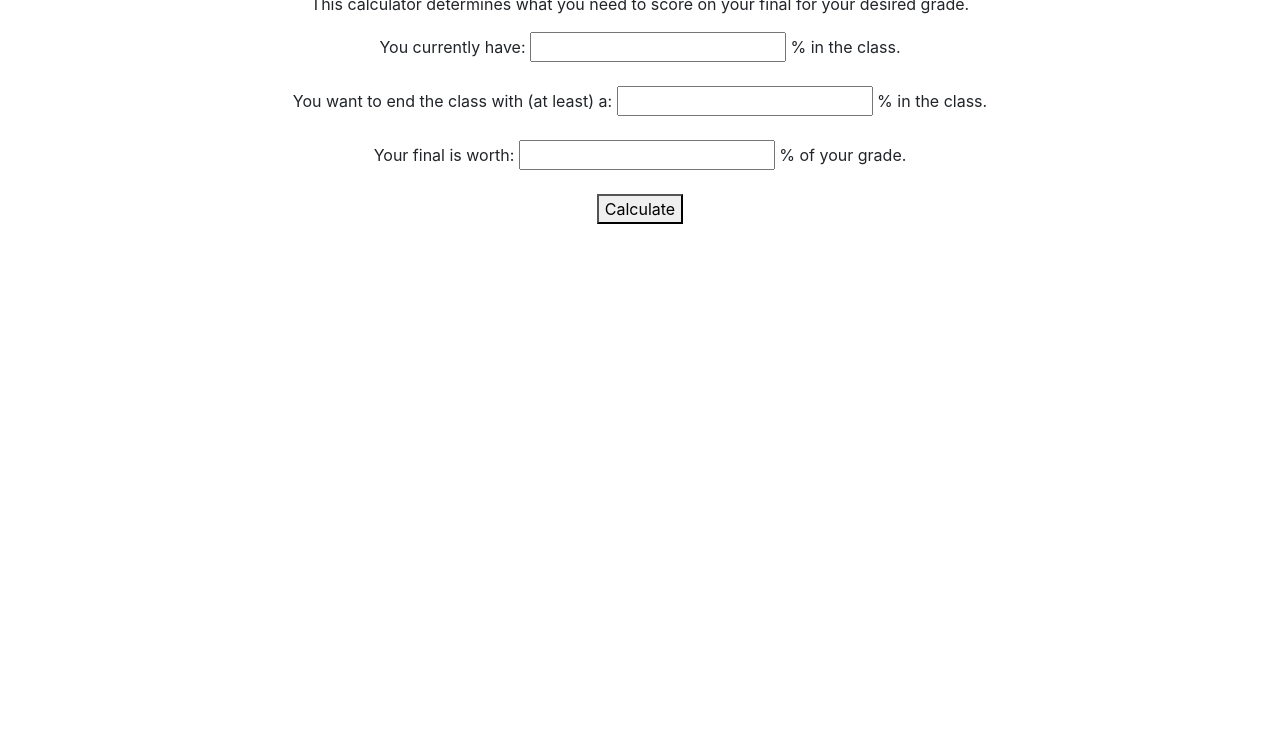
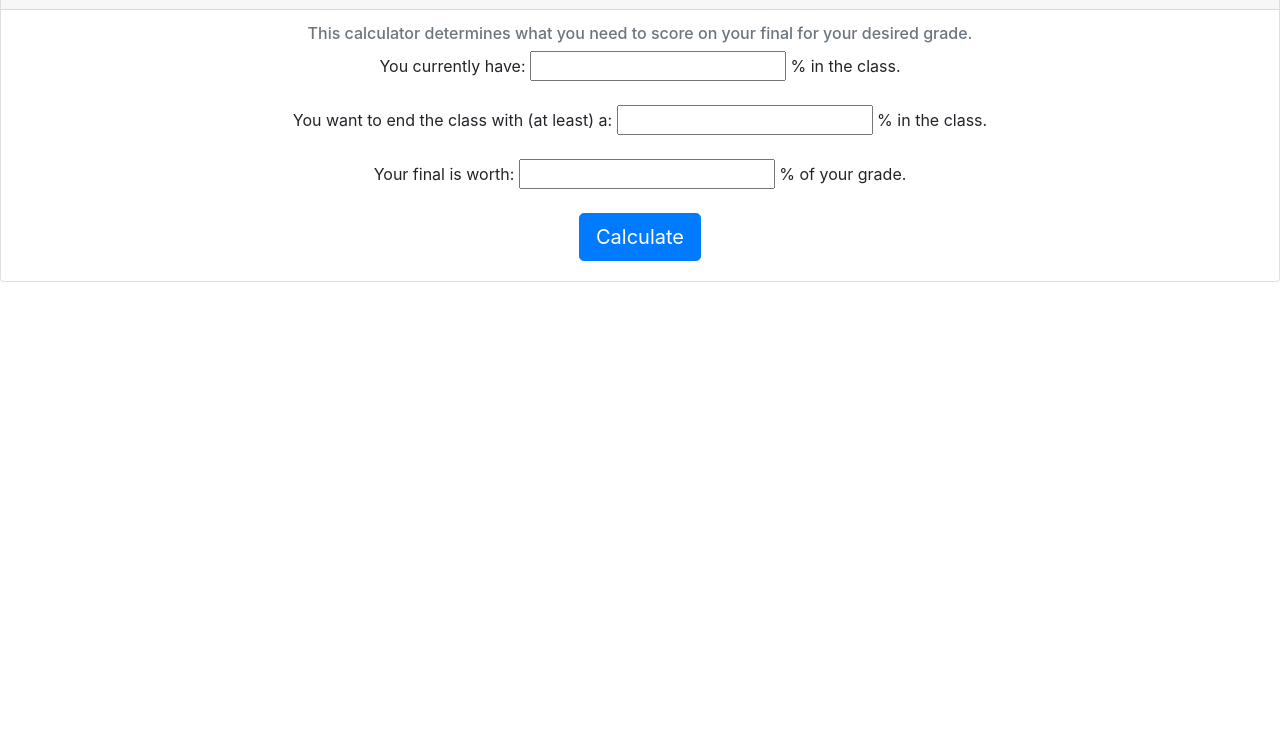
Before and after one commit to alexisfexy/final-grade-calculator, a plain HTML site: page index.html in a window 1280 px wide. Shown: the part 64-800 px from the top of the page. Drawn offline with nearby package versions, Linux system fonts and the light colour scheme.

Commit message:
change to boostrap card format

```diff
--- a/index.html
+++ b/index.html
@@ -11,18 +11,52 @@
     <title>Final Grade Calculator</title>
   </head>
   <body>
+      <br>
+      <div class="card text-center" id ="final-grade-form">
+        <h5 class="card-header">Final Grade Calculator</h5>
+        <div class="card-body">
+            <h6 class="card-subtitle mb-2 text-muted">This calculator determines what
+                you need to score on your final for your desired grade. </h6>
 
+            <form id="%Calc">
+                You currently have: <input type="text" id="currentGrade"> % in the class. <br><br>
+                You want to end the class with (at least) a:
+                <input type="text" id="desiredGrade"> % in the class.<br><br>
+                Your final is worth:
+                <input type="text" id="finalWeight"> % of your grade. <br><br>
+                <!-- <input type="submit" value="Calculate">  -->
+            </form>
+            <button onclick="calculateGrade()" class="btn btn-primary btn-lg"> Calculate </button>
+
+
+
+
+
+        </div>
+      </div>
+
+
+
+
+
+
+<!--
     <h1>Final Grade Calculator</h1>
-    <p> This calculator determines what you need to score on your final for your desired grade.</p>
+    <h6> This calculator determines what you need to score on your final for your desired grade.</h2> <br>
     <form id="%Calc">
         You currently have: <input type="text" id="currentGrade"> % in the class. <br><br>
         You want to end the class with (at least) a:
         <input type="text" id="desiredGrade"> % in the class.<br><br>
         Your final is worth:
         <input type="text" id="finalWeight"> % of your grade. <br><br>
-        <!-- <input type="submit" value="Calculate">  -->
+
     </form>
-    <button onclick="calculateGrade()"> Calculate </button>
+    <button onclick="calculateGrade()" class="btn btn-primary btn-lg"> Calculate </button>
+
+ -->
+
+
+
 
     <!-- <h3 id="resultField"></h3> -->
 
```
Also changed, not shown: main.css (line endings or trailing spaces).
